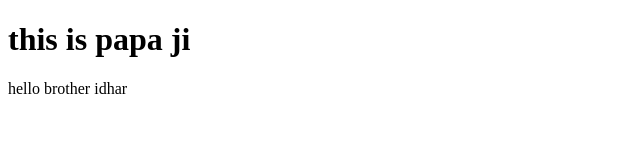
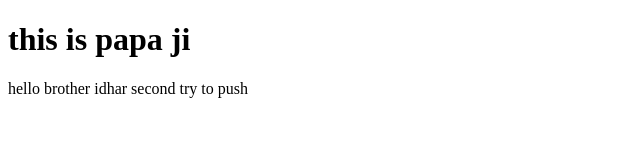
Before and after one commit to realokd/HMS, a plain HTML site: page index.html in a window 1280 px wide. Shown: the whole page, without its empty margins (0-640 px from the left). Drawn offline with Linux system fonts and the light colour scheme.

Commit message:
anothere try

```diff
--- a/index.html
+++ b/index.html
@@ -8,6 +8,6 @@
   </head>
   <body>
     <h1>this is papa ji</h1>
-    hello brother idhar
+    hello brother idhar second try to push
   </body>
 </html>
```
